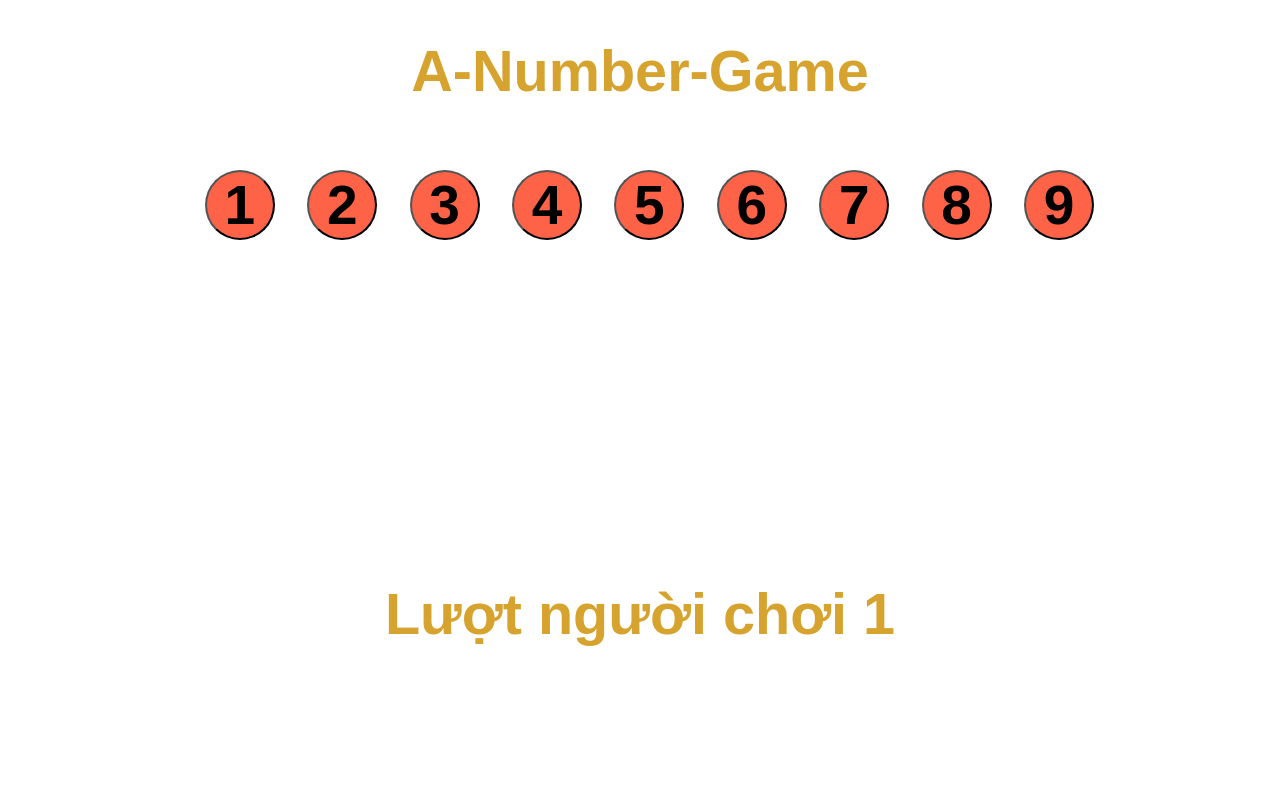
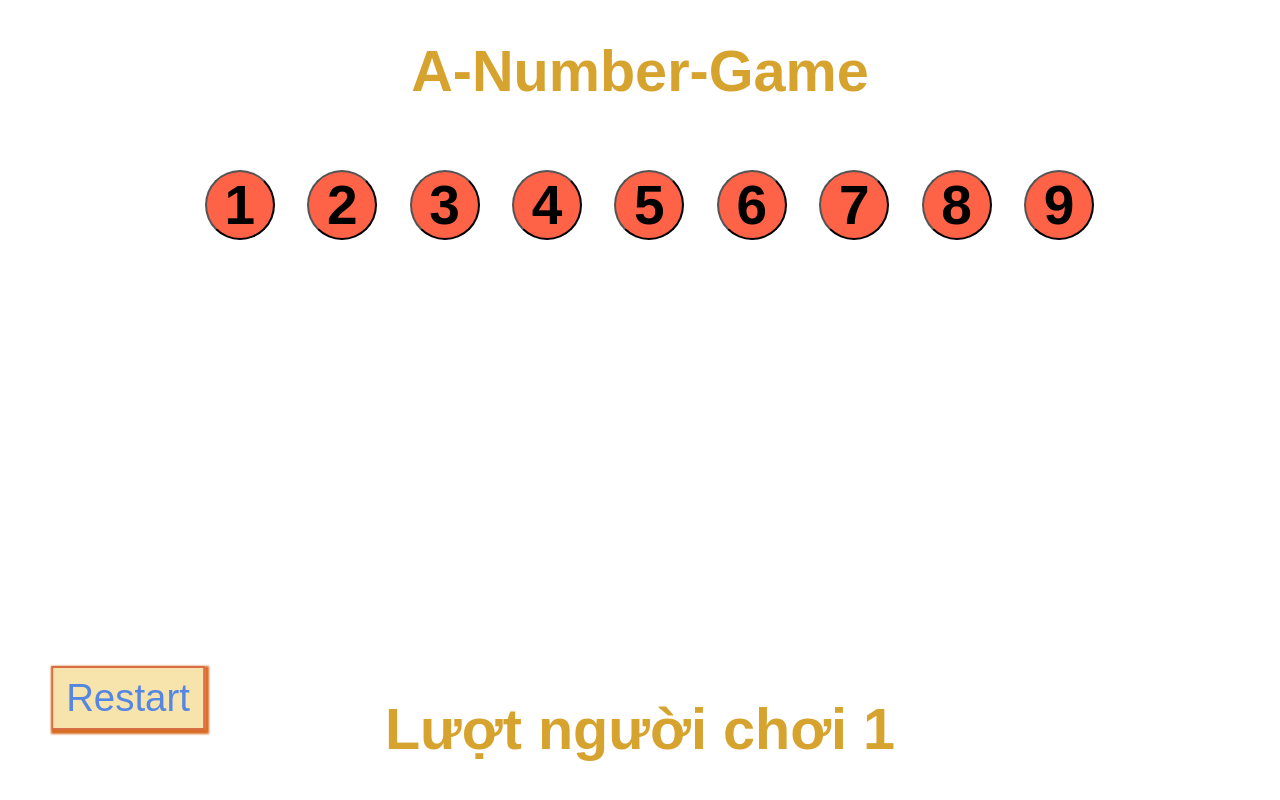
Before and after one commit to RitornareLuck/PublicFPTProj, a plain HTML site: page Web/NumberGame/index.html in a window 1280 px wide. Drawn offline with Linux system fonts and the light colour scheme.

Commit message:
Restart Button

```diff
--- a/Web/NumberGame-With-TicTacToe/style.css
+++ b/Web/NumberGame-With-TicTacToe/style.css
@@ -44,12 +44,24 @@ section {
     background-color: #11215a;
     color: #04c0b2;
 }
-
 .gstatus {
     font-size: 4.5vw;
     color: #d7a32f;
-    margin: 3% auto;
+    margin: 3vw auto;
 	bottom: 0%;
 	left: 50vw;
 	white-space: pre-line;
 }
+.grestart {
+    background-color: #f7e4ac;
+    width: 12vw;
+    height: 5vw;
+    font-size: 3vw;
+    color: #5586e2;
+    box-shadow: 2px 2px 2px 2px #d86c23;
+    border: 2px solid #d86e43;
+	position: absolute;
+	top: 80vh;
+	left: 10vw;
+	transform: translate(-50%, 0);
+}
--- a/Web/NumberGame/index.html
+++ b/Web/NumberGame/index.html
@@ -22,6 +22,7 @@
 				<button class="number" onclick="clickNumber(this)">8</button>
 				<button class="number" onclick="clickNumber(this)">9</button>
             </div>
+			<button class="grestart">Restart</button>
             <h2 class="gstatus"></h2>
         </section>
         <script src="script.js"></script>
--- a/Web/NumberGame/script.js
+++ b/Web/NumberGame/script.js
@@ -6,8 +6,7 @@ const rightOffset = 90;
 var phe1 = [];
 var phe2 = [];
 window.onload = function(){
-	loadNumber()
-	nextTurn()
+	initGame()
 }
 async function loadNumber(){
 	var numbers = document.getElementsByClassName("number");
@@ -68,3 +67,12 @@ function calculateScore(numbers){
 function sleep(ms) {
     return new Promise(resolve => setTimeout(resolve, ms));
 }
+function initGame(){
+	turn = 0
+	isEnd = false
+	phe1 = []
+	phe2 = []
+	loadNumber()
+	nextTurn()
+}
+document.querySelector('.grestart').addEventListener('click', initGame);
--- a/Web/NumberGame/style.css
+++ b/Web/NumberGame/style.css
@@ -50,5 +50,19 @@ section {
 	bottom: 0%;
 	left: 50vw;
 	white-space: pre-line;
-	padding: 50vh 0;
+	position: absolute;
+	transform: translate(-50%, 0);
 }
+.grestart {
+    background-color: #f7e4ac;
+    width: 12vw;
+    height: 5vw;
+    font-size: 3vw;
+    color: #5586e2;
+    box-shadow: 2px 2px 2px 2px #d86c23;
+    border: 2px solid #d86e43;
+	position: absolute;
+	top: 80vh;
+	left: 10vw;
+	transform: translate(-50%, 0);
+}
```
Also changed, not shown: Web/NumberGame-With-TicTacToe/index.html (+1 -0 lines), Web/NumberGame-With-TicTacToe/script.js (+9 -0 lines).
